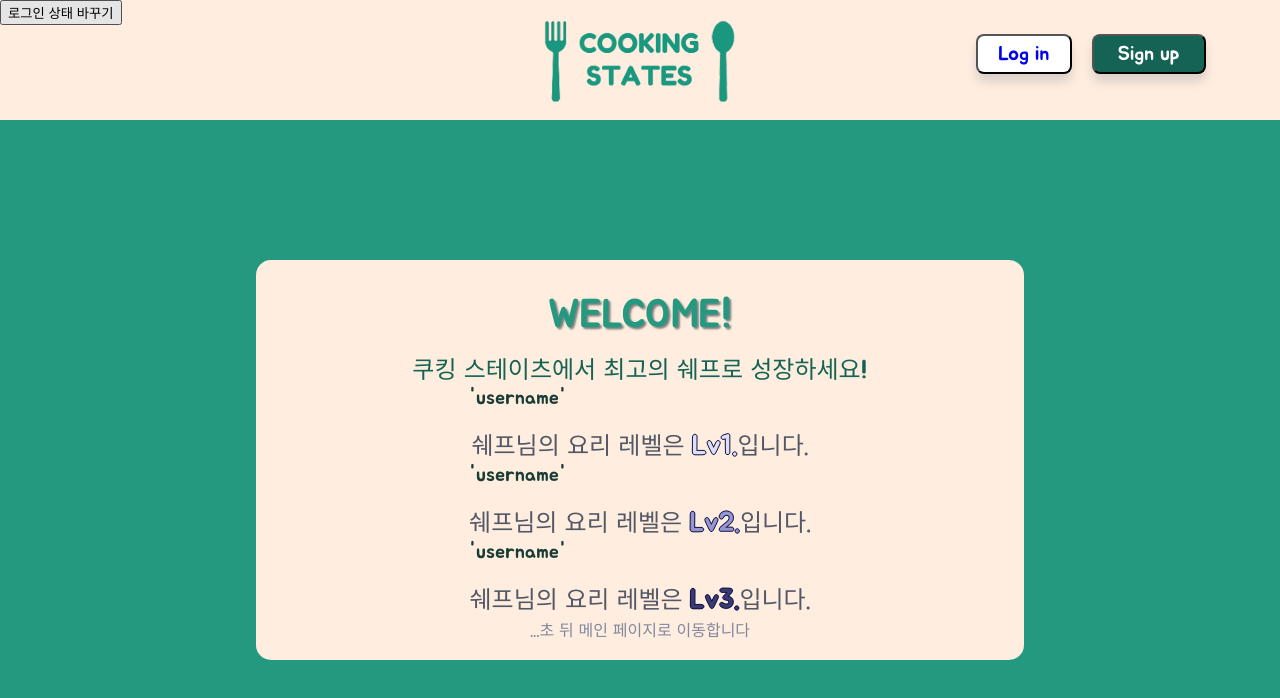
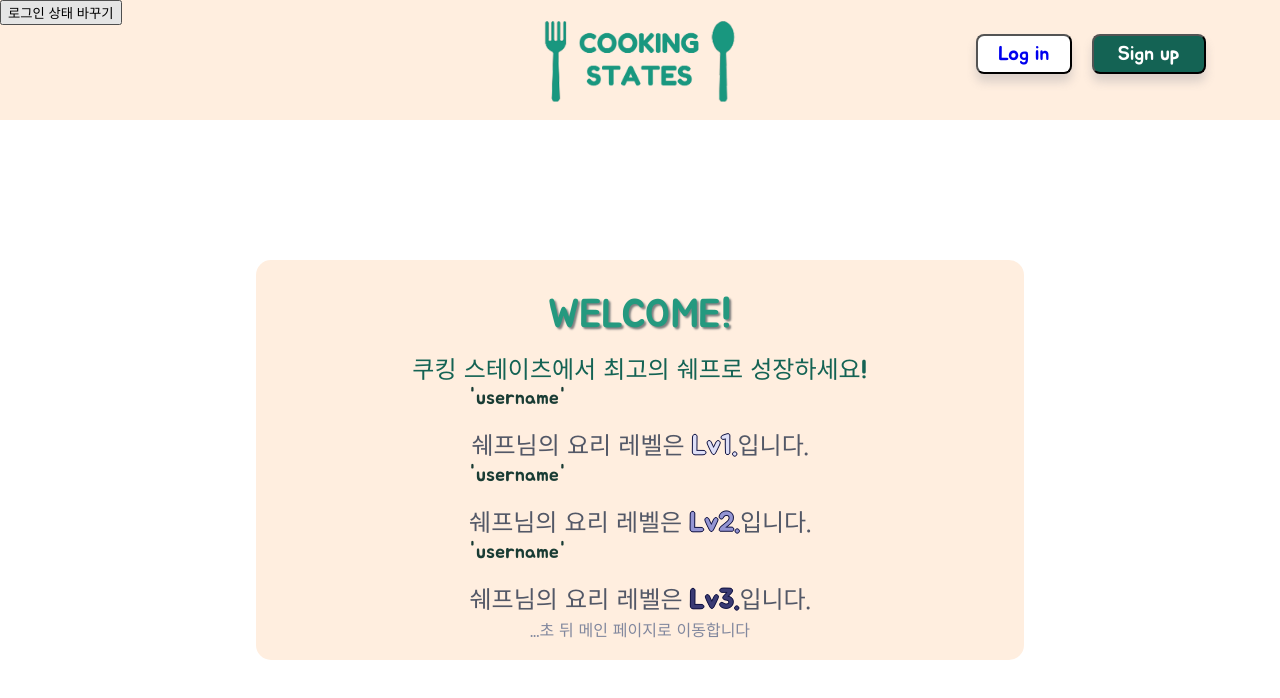
Before and after one commit to codestates/im26-cookingStates-client, a React (Create React App) app: page /welcome in a window 1280 px wide. Shown: the top 698 px of the page. Built offline with nearby package versions, Linux system fonts and the light colour scheme; a web font is replaced by a local one.

Commit message:
💄  스타일 : welcome.css 수정

```diff
--- a/src/pages/CSS/welcome.css
+++ b/src/pages/CSS/welcome.css
@@ -1,7 +1,3 @@
-#root {
-  background-color: #24997f;
-}
-
 .container {
   background-color: #ffeedf;
   display: flex;
@@ -9,7 +5,7 @@
   position: relative;
   align-items: center;
   align-content: center;
-  font-family: "Jua";
+  font-family: 'Jua';
   margin: auto;
   width: 60%;
   height: 50%;
```
